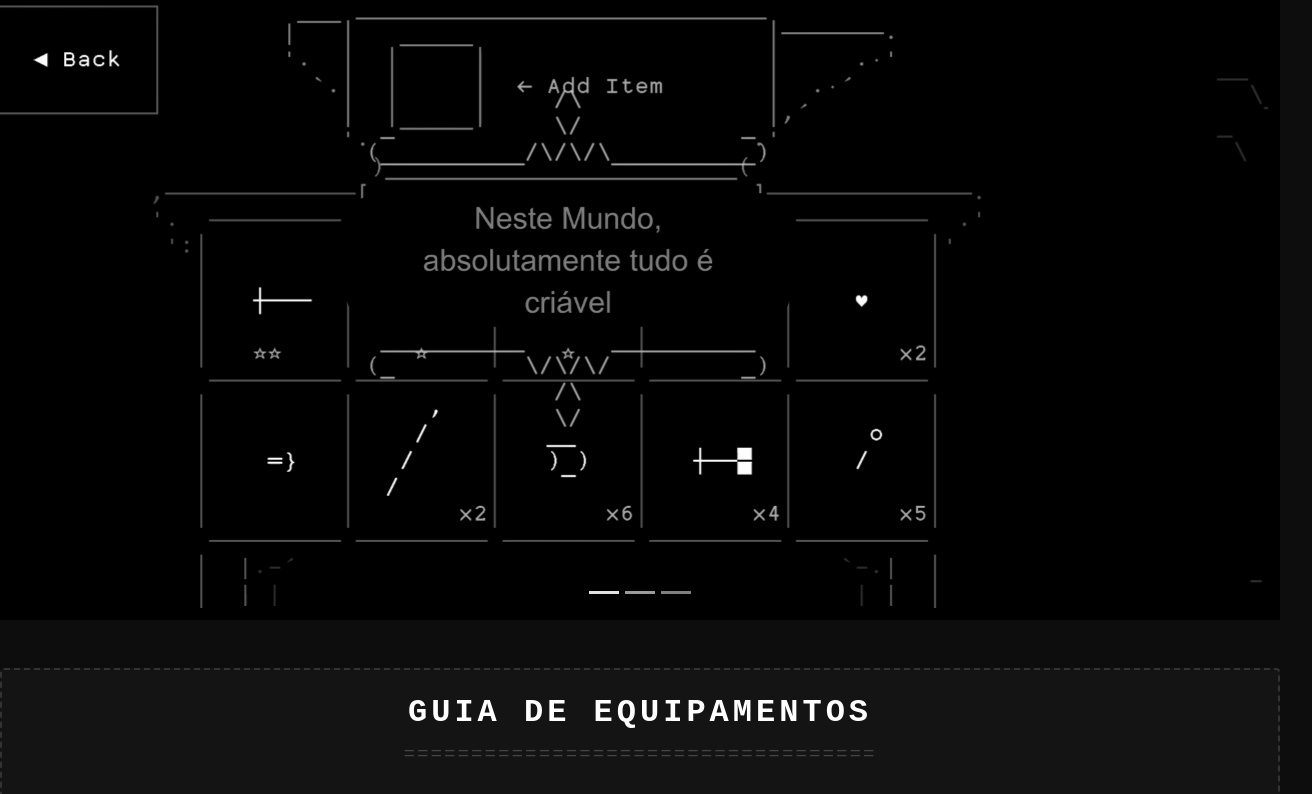
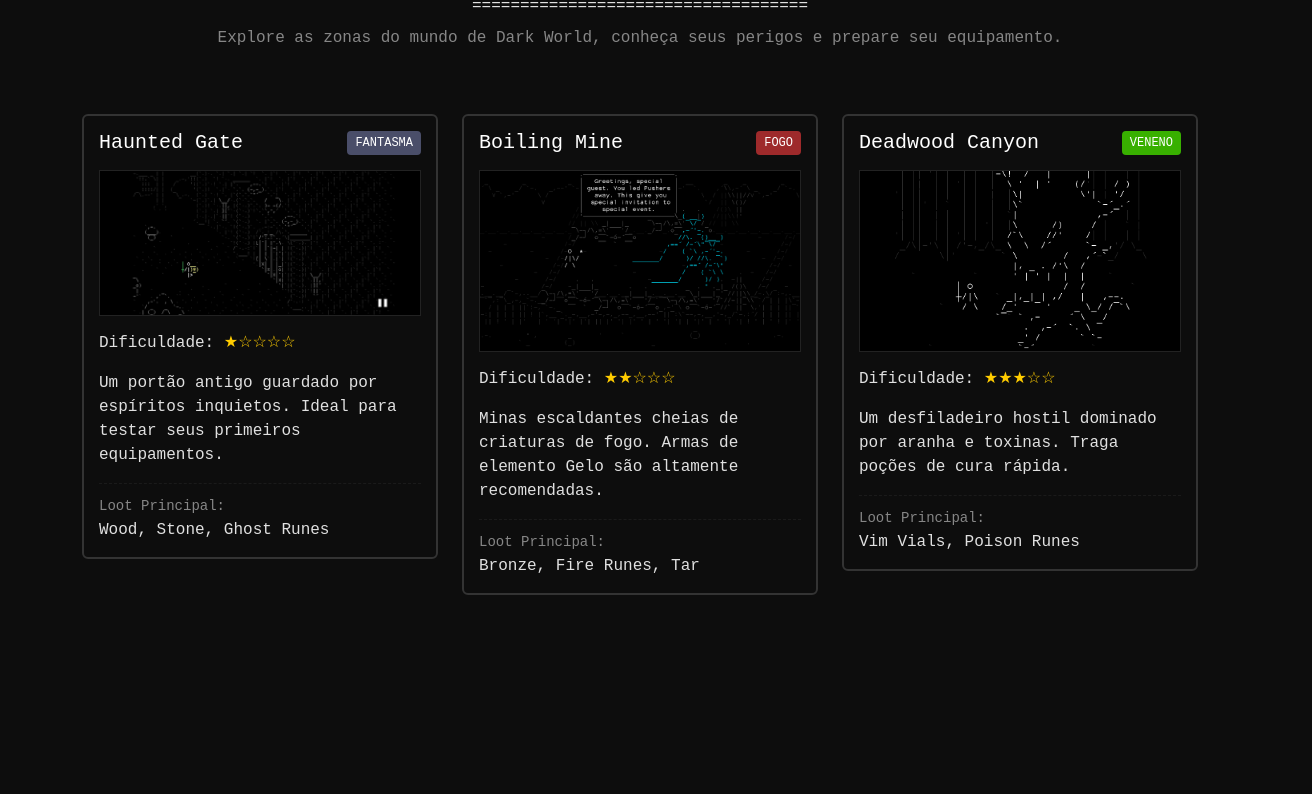
Before and after one commit to NinoDink/StoneStory-WiKi, a plain HTML site: page pages/locais.html in a window 1280 px wide. Shown: the part 193-987 px from the top of the page, 1312 px wide, since content can reach past the window. After the commit the page ends 836 px from the top, so only its background shows below. Drawn offline with nearby package versions, Linux system fonts and the light colour scheme.

Commit message:
Página de locais pronta

```diff
--- /dev/null
+++ b/Styles/locais.css
@@ -0,0 +1,54 @@
+/* Card Temático Estilo Stone Story */
+.location-card {
+    background-color: #0d0d0d;
+    border: 2px solid #333;
+    border-radius: 6px;
+    padding: 15px;
+    transition: transform 0.2s ease, border-color 0.2s ease;
+}
+
+.location-card:hover {
+    transform: translateY(-5px);
+    border-color: #fff; /* Destaque ao passar o mouse */
+}
+
+.location-name {
+    font-family: monospace;
+    font-size: 1.25rem;
+    color: #fff;
+    margin: 0;
+}
+
+.location-img-wrapper {
+    margin: 15px 0;
+    border: 1px solid #222;
+    background-color: #000;
+    text-align: center;
+}
+
+.location-img-wrapper img {
+    max-height: 180px;
+    object-fit: contain;
+}
+
+.stars {
+    color: #ffcc00;
+}
+
+.ascii-hr {
+    border-top: 1px dashed #444;
+    margin: 10px 0;
+}
+
+/* Badges Elementais */
+.element-badge {
+    font-size: 0.75rem;
+    padding: 3px 8px;
+    border-radius: 4px;
+    font-family: monospace;
+    text-transform: uppercase;
+}
+
+.badge-ghost { background-color: #4a4e69; color: #fff; }
+.badge-fire { background-color: #9e2a2b; color: #fff; }
+.badge-poison { background-color: #38b000; color: #fff; }
--- a/pages/locais.html
+++ b/pages/locais.html
@@ -7,9 +7,7 @@
     <link href="https://cdn.jsdelivr.net/npm/bootstrap@5.3.3/dist/css/bootstrap.min.css" rel="stylesheet" integrity="sha384-QWTKZyjpPEjISv5WaRU9OFeRpok6YctnYmDr5pNlyT2bRjXh0JMhjY6hW+ALEwIH" crossorigin="anonymous">
     <link rel="stylesheet" href="../Styles/header.css">
     <link rel="stylesheet" href="../Styles/styles.css">
-    <link rel="stylesheet" href="../Styles/itens-carrosel.css">
-    <link rel="stylesheet" href="../Styles/itens-sobre.css">
-    <link rel="stylesheet" href="../Styles/itens-cards.css">
+    <link rel="stylesheet" href="../Styles/locais.css">
 </head>
 <body>
     <header class="wiki-header py-3">
@@ -27,10 +25,10 @@
                             <a class="nav-link" href="../index.html">Início</a>
                         </li>
                         <li class="nav-item">
-                            <a class="nav-link active" href="#">Itens</a>
+                            <a class="nav-link" href="./itens.html">Itens</a>
                         </li>
                         <li class="nav-item">
-                            <a class="nav-link" href="./locais.html">Locais</a>
+                            <a class="nav-link active" href="#">Locais</a>
                         </li>
                         <li class="nav-item">
                             <a class="nav-link" href="./quests.html">Quests</a>
@@ -44,134 +42,85 @@
         </div>
     </header>
 
-    <div class="carousel-container mx-auto mb-5">
-        <div id="StoneCarrossel" class="carousel slide" data-bs-ride="carousel">
-            <div class="carousel-indicators">
-                <button type="button" data-bs-target="#StoneCarrossel" data-bs-slide-to="0" class="active" aria-current="true" aria-label="Slide 1"></button>
-                <button type="button" data-bs-target="#StoneCarrossel" data-bs-slide-to="1" aria-label="Slide 2"></button>
-                <button type="button" data-bs-target="#StoneCarrossel" data-bs-slide-to="2" aria-label="Slide 3"></button>
-            </div>
-
-            <div class="carousel-inner">
-                <div class="carousel-item active" data-bs-interval="5000">
-                    <img src="../img/carrosel-itens1.png" class="d-block w-100" alt="Item 1">
-                </div>
-                <div class="carousel-item" data-bs-interval="5000">
-                    <img src="../img/carrosel-itens2.png" class="d-block w-100" alt="Item 2">
-                </div>
-                <div class="carousel-item" data-bs-interval="5000">
-                    <img src="../img/carrosel-itens3.png" class="d-block w-100" alt="Item 3">
-                </div>
+    <main class="container my-5">
+        <!-- Título da Seção -->
+        <div class="row mb-5">
+            <div class="col-12 text-center">
+                <h2 class="section-title">REGIAO E LOCAIS</h2>
+                <div class="ascii-divider">===================================</div>
+                <p class="text-white-50 mt-2">Explore as zonas do mundo de Dark World, conheça seus perigos e prepare seu equipamento.</p>
             </div>
         </div>
-    </div>
 
-    <main class="info-box p-4">
-        <div class="container">
-            <div class="row mb-5">
-                <div class="col-12 text-center">
-                    <h2 class="section-title">GUIA DE EQUIPAMENTOS</h2>
-                    <div class="ascii-divider">===================================</div>
-                </div>
-            </div>
+        <!-- Grid de Locais -->
+        <div class="row g-4">
 
-            <div class="row justify-content-center row g-4 align-items-center">
-                <div class="col-md-7 text-justify">
-                    <article class="about-text">
-                        <p class="lead text-white-50">
-                            Em <strong>Stone Story RPG</strong>, seu poder não vem de níveis, mas sim dos itens que você carrega. Dominar a bigorna e o caldeirão é a chave para a sobrevivência.
-                        </p>
-                        <p>
-                            O sistema de criação permite fundir armas básicas em variantes pesadas, infundir runas elementais para explorar fraquezas e preparar poções estratégicas. Seja trocando de equipamento manualmente ou automatizando seu combate via Stonescript, conhecer os 44 itens fundamentais do jogo é essencial para derrotar os chefes e progredir.
-                        </p>
-                    </article>
-                </div>
-
-                <div class="col-md-5">
-                    <div class="p-4">
-                        <h3 class="info-box-title text-center">FORJA</h3>
-                        <div class="ascii-divider-small text-center">---------------------</div>
-                        <img src="../img/forja.jpg" alt="Forja" class="img-fluid info-box-image mb-3">
+            <!-- Local 1: Haunted Gate -->
+            <div class="col-md-6 col-lg-4">
+                <div class="location-card">
+                    <div class="location-header d-flex justify-content-between align-items-center">
+                        <h3 class="location-name">Haunted Gate</h3>
+                        <span class="element-badge badge-ghost">Fantasma</span>
                     </div>
-                </div>
-            </div>
-
-            <div class="ascii-divider">===========================================================================================</div>
-
-            <div class="row mb-5">
-                <div class="col-12 text-center">
-                    <h2 class="section-title">GUIA DE COMBINAÇÕES</h2>
-                    <div class="ascii-divider">===================================</div>
-                </div>
-            </div>
-
-            <div class="row g-4 justify-content-center">
-            <!-- Card 1 -->
-            <div class="col-12 col-sm-6 col-lg-3">
-                <div class="flip-card">
-                    <div class="flip-card-inner">
-                        <!-- Frente do Card -->
-                        <div class="flip-card-front">
-                            <img src="../img/evolucao.png" alt="Card 1" class="card-img">
-                            <h3 class="card-title-overlay">Evolução</h3>
-                        </div>
-                        <!-- Verso do Card -->
-                        <div class="flip-card-back">
-                            <p>Começando pela evolução, não importa que item você tenha, sempre há uma forma de aprimorá-lo. <br>
-                            Isso é demostrado pela estrala, toda vez que você junta duas armas com status de estrela iguais na forja, você poderá junta-las para assim fazer uma evolução maior</p>
+                    <div class="location-img-wrapper">
+                        <img src="../img/hauted-gate.png" alt="Haunted Gate" class="img-fluid">
+                    </div>
+                    <div class="location-info">
+                        <p class="difficulty">Dificuldade: <span class="stars">★☆☆☆☆</span></p>
+                        <p class="description">Um portão antigo guardado por espíritos inquietos. Ideal para testar seus primeiros equipamentos.</p>
+                        <hr class="ascii-hr">
+                        <div class="loot-section">
+                            <small class="text-white-50">Loot Principal:</small>
+                            <p class="mb-0">Wood, Stone, Ghost Runes</p>
                         </div>
                     </div>
                 </div>
             </div>
 
-            <!-- Card 2 -->
-            <div class="col-12 col-sm-6 col-lg-3">
-                <div class="flip-card">
-                    <div class="flip-card-inner">
-                        <div class="flip-card-front">
-                            <img src="../img/modificacao.png" alt="Card 2" class="card-img">
-                            <h3 class="card-title-overlay">Modificação</h3>
-                        </div>
-                        <div class="flip-card-back">
-                            <p>Falando agora sobre a modificação, existe uma grande quantidade de itens que podem ser criados, basta saber qual a junção certa. <br>
-                            Isso pode ser feito ao juntar dois itens diferentes na forja, como por exemplo a junção de um arco com um escudo, criasse um novo escudo específico para dash</p>
+            <!-- Local 2: Boiling Mine -->
+            <div class="col-md-6 col-lg-4">
+                <div class="location-card">
+                    <div class="location-header d-flex justify-content-between align-items-center">
+                        <h3 class="location-name">Boiling Mine</h3>
+                        <span class="element-badge badge-fire">Fogo</span>
+                    </div>
+                    <div class="location-img-wrapper">
+                        <img src="../img/boiling-mine.png" alt="Boiling Mine" class="img-fluid">
+                    </div>
+                    <div class="location-info">
+                        <p class="difficulty">Dificuldade: <span class="stars">★★☆☆☆</span></p>
+                        <p class="description">Minas escaldantes cheias de criaturas de fogo. Armas de elemento Gelo são altamente recomendadas.</p>
+                        <hr class="ascii-hr">
+                        <div class="loot-section">
+                            <small class="text-white-50">Loot Principal:</small>
+                            <p class="mb-0">Bronze, Fire Runes, Tar</p>
                         </div>
                     </div>
                 </div>
             </div>
 
-            <!-- Card 3 -->
-            <div class="col-12 col-sm-6 col-lg-3">
-                <div class="flip-card">
-                    <div class="flip-card-inner">
-                        <div class="flip-card-front">
-                            <img src="../img/encantamento.png" alt="Card 3" class="card-img">
-                            <h3 class="card-title-overlay">Encantamentos</h3>
-                        </div>
-                        <div class="flip-card-back">
-                            <p>Encantamentos são os efeitos de status da arma, toda arma pode ser encantada para aumentar seus atributos e habilidades. <br>
-                            É bem simples, existe do nível +1 até o +6, ele aplica um efeito  aleatório que condiz com a força do próprio encantamento.</p>
+            <!-- Local 3: Deadwood Canyon -->
+            <div class="col-md-6 col-lg-4">
+                <div class="location-card">
+                    <div class="location-header d-flex justify-content-between align-items-center">
+                        <h3 class="location-name">Deadwood Canyon</h3>
+                        <span class="element-badge badge-poison">Veneno</span>
+                    </div>
+                    <div class="location-img-wrapper">
+                        <img src="../img/deadwood-canyon.png" alt="Deadwood Canyon" class="img-fluid">
+                    </div>
+                    <div class="location-info">
+                        <p class="difficulty">Dificuldade: <span class="stars">★★★☆☆</span></p>
+                        <p class="description">Um desfiladeiro hostil dominado por aranha e toxinas. Traga poções de cura rápida.</p>
+                        <hr class="ascii-hr">
+                        <div class="loot-section">
+                            <small class="text-white-50">Loot Principal:</small>
+                            <p class="mb-0">Vim Vials, Poison Runes</p>
                         </div>
                     </div>
                 </div>
             </div>
 
-            <!-- Card 4 -->
-            <div class="col-12 col-sm-6 col-lg-3">
-                <div class="flip-card">
-                    <div class="flip-card-inner">
-                        <div class="flip-card-front">
-                            <img src="../img/especiais.png" alt="Card 4" class="card-img">
-                            <h3 class="card-title-overlay">Especiais</h3>
-                        </div>
-                        <div class="flip-card-back">
-                            <p>Agora tem as armas especiais por fim, normalmente encontradas matando bosses ou terminando quests da história principal. <br>
-                            Elas são armas que não podem ser modificadas, apenas encantadas e para evoluilas você precisará de uma outra arma de nível especial.</p>
-                        </div>
-                    </div>
-                </div>
-            </div>
-        </div>
         </div>
     </main>
 
```
Also changed, not shown: img/boiling-mine.png (added), img/deadwood-canyon.png (added), img/hauted-gate.png (added).
